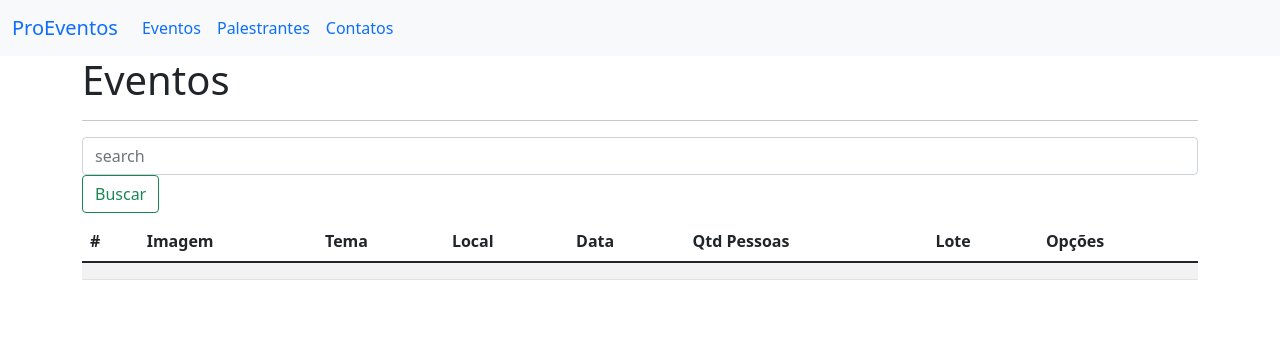
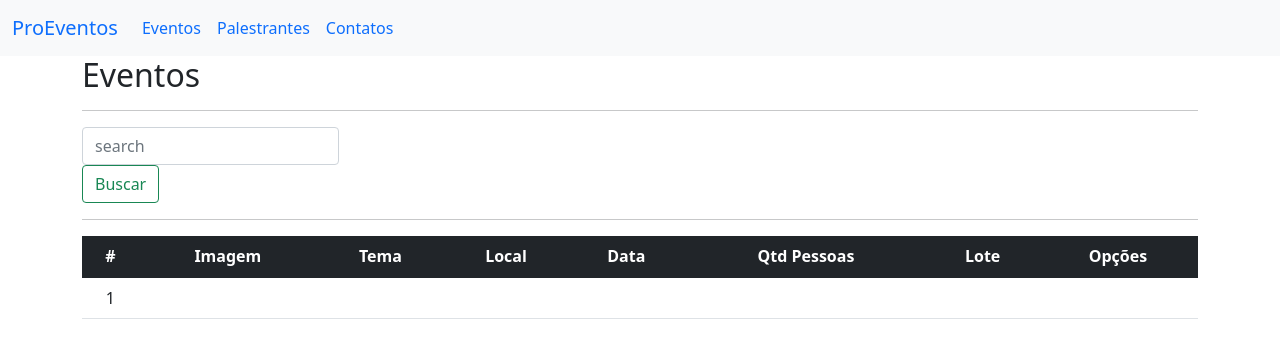
Before and after one commit to hunteradv/ProEventos, an Angular app in the folder Front/ProEventos-App/: page / in a window 1280 px wide. Shown: the top 358 px of the page. Built offline with nearby package versions, Linux system fonts and the light colour scheme; no server answers.

Commit message:
melhorando grid de eventos

```diff
--- a/Front/ProEventos-App/src/app/events/events.component.html
+++ b/Front/ProEventos-App/src/app/events/events.component.html
@@ -1,36 +1,44 @@
-<h1>Eventos</h1>
+<h2>Eventos</h2>
 <hr>
 
-<form action="" class="form-inline">
-  <div class="form-group mb-2">
-    <input type="text" class="form-control mr-2" placeholder="search">
-    <button class="btn btn-outline-success">Buscar</button>
+<form action="" class="row row-cols-lg-auto g-3 align-items-center">
+  <div>
+    <label class="visually-hidden" for="inlineFormInputGroupUsername"></label>
+    <div class="input-group">
+      <input type="text" class="form-control" placeholder="search">
+    </div>
+    <div>
+      <button class="btn btn-outline-success">Buscar</button>
+    </div>
   </div>
 </form>
-<table class="table table-striped">
-  <thead class="thead-dark">
+
+<hr>
+
+<table class="table">
+  <thead class="table-dark">
     <tr>
-      <th>#</th>
-      <th>Imagem</th>
-      <th>Tema</th>
-      <th>Local</th>
-      <th>Data</th>
-      <th>Qtd Pessoas</th>
-      <th>Lote</th>
-      <th>Opções</th>
+      <th class="text-center" scope="col">#</th>
+      <th class="text-center" scope="col">Imagem</th>
+      <th class="text-center" scope="col">Tema</th>
+      <th class="text-center" scope="col">Local</th>
+      <th class="text-center" scope="col">Data</th>
+      <th class="text-center" scope="col">Qtd Pessoas</th>
+      <th class="text-center" scope="col">Lote</th>
+      <th class="text-center" scope="col">Opções</th>
     </tr>
   </thead>
 
   <tbody>
     <tr>
-      <td></td>
-      <td></td>
-      <td></td>
-      <td></td>
-      <td></td>
-      <td></td>
-      <td></td>
-      <td></td>
+      <td class="text-center" scope="row">1</td>
+      <td class="text-center"></td>
+      <td class="text-center"></td>
+      <td class="text-center"></td>
+      <td class="text-center"></td>
+      <td class="text-center"></td>
+      <td class="text-center"></td>
+      <td class="text-center"></td>
     </tr>
   </tbody>
 </table>
```
